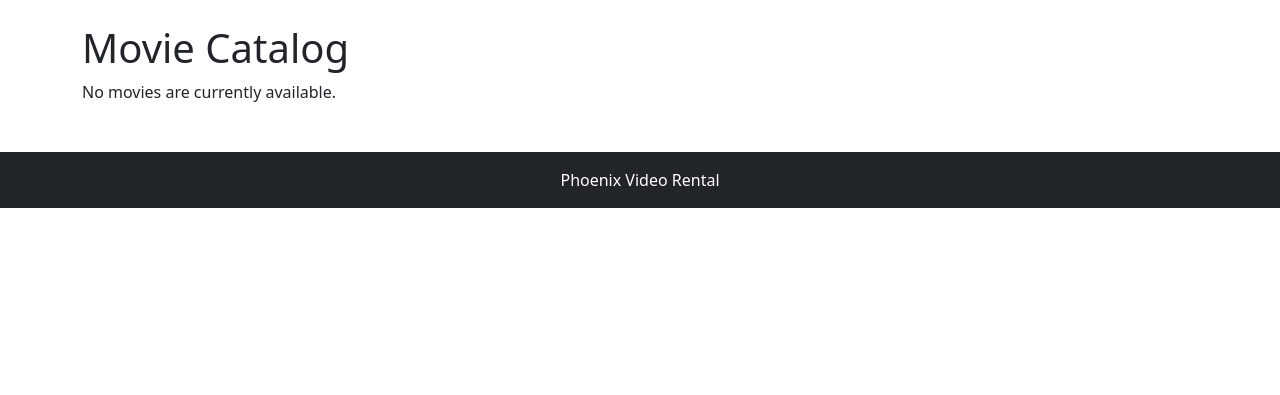
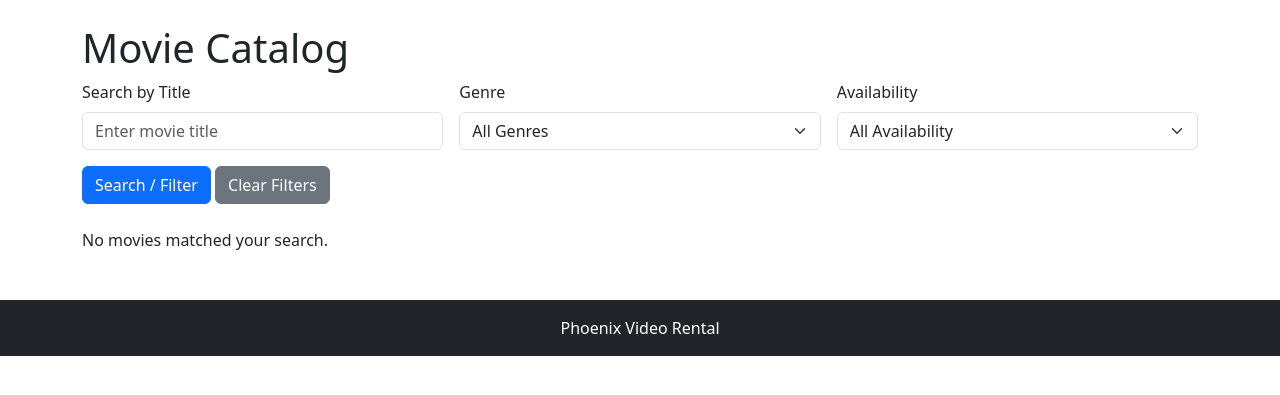
Before and after one commit to gilesf93/Phoenix-Video-Rental-G7, a Django app: page /movies/ in a window 1280 px wide. Shown: the part 56-451 px from the top of the page. Run offline with Django 5.2, Linux system fonts and the light colour scheme; data that the repository does not hold is empty.

Commit message:
feat: add movie search and filtering

```diff
--- a/catalog/templates/catalog/movie_list.html
+++ b/catalog/templates/catalog/movie_list.html
@@ -3,19 +3,85 @@
 {% block content %}
 <h1>Movie Catalog</h1>
 
+<form method="get" class="mb-4">
+    <div class="row g-3">
+
+        <div class="col-md-4">
+            <label for="title" class="form-label">Search by Title</label>
+            <input
+                type="text"
+                name="title"
+                id="title"
+                class="form-control"
+                value="{{ title_query }}"
+                placeholder="Enter movie title">
+        </div>
+
+        <div class="col-md-4">
+            <label for="genre" class="form-label">Genre</label>
+            <select name="genre" id="genre" class="form-select">
+                <option value="">All Genres</option>
+
+                {% for genre in genres %}
+                    <option value="{{ genre.id }}"
+                        {% if genre_query == genre.id|stringformat:"s" %}selected{% endif %}>
+                        {{ genre.name }}
+                    </option>
+                {% endfor %}
+            </select>
+        </div>
+
+        <div class="col-md-4">
+            <label for="availability" class="form-label">Availability</label>
+            <select name="availability" id="availability" class="form-select">
+                <option value="">All Availability</option>
+
+                {% for value, label in availability_choices %}
+                    <option value="{{ value }}"
+                        {% if availability_query == value %}selected{% endif %}>
+                        {{ label }}
+                    </option>
+                {% endfor %}
+            </select>
+        </div>
+
+    </div>
+
+    <div class="mt-3">
+        <button type="submit" class="btn btn-primary">Search / Filter</button>
+        <a href="{% url 'catalog:movie_list' %}" class="btn btn-secondary">
+            Clear Filters
+        </a>
+    </div>
+</form>
+
 {% for movie in movies %}
-    <div>
-        <h3>
-            <a href="{% url 'catalog:movie_detail' movie.pk %}">
-                {{ movie.title }}
-            </a>
-        </h3>
+    <div class="card mb-3">
+        <div class="card-body">
 
-        <p>Release Year: {{ movie.release_year }}</p>
-        <p>Rating: {{ movie.mpaa_rating }}</p>
+            <h3 class="card-title">
+                <a href="{% url 'catalog:movie_detail' movie.pk %}">
+                    {{ movie.title }}
+                </a>
+            </h3>
+
+            <p><strong>Release Year:</strong> {{ movie.release_year }}</p>
+            <p><strong>Rating:</strong> {{ movie.mpaa_rating }}</p>
+
+            <p>
+                <strong>Genres:</strong>
+                {% for genre in movie.genres.all %}
+                    {{ genre.name }}{% if not forloop.last %}, {% endif %}
+                {% empty %}
+                    No genre listed
+                {% endfor %}
+            </p>
+
+        </div>
     </div>
+
 {% empty %}
-    <p>No movies are currently available.</p>
+    <p>No movies matched your search.</p>
 {% endfor %}
 
 {% endblock %}
--- a/catalog/views.py
+++ b/catalog/views.py
@@ -1,19 +1,42 @@
 from django.shortcuts import get_object_or_404, render
 
-from .models import Movie
+from .models import Genre, Movie, MovieCopy
 
 
 def movie_list(request):
     movies = Movie.objects.all()
-    return render(
-        request,
-        "catalog/movie_list.html",
-        {"movies": movies},
-    )
+    genres = Genre.objects.all()
+
+    title_query = request.GET.get("title", "")
+    genre_query = request.GET.get("genre", "")
+    availability_query = request.GET.get("availability", "")
+
+    if title_query:
+        movies = movies.filter(title__icontains=title_query)
+
+    if genre_query:
+        movies = movies.filter(genres__id=genre_query)
+
+    if availability_query:
+        movies = movies.filter(copies__status=availability_query)
+
+    movies = movies.distinct()
+
+    context = {
+        "movies": movies,
+        "genres": genres,
+        "title_query": title_query,
+        "genre_query": genre_query,
+        "availability_query": availability_query,
+        "availability_choices": MovieCopy.AvailabilityStatus.choices,
+    }
+
+    return render(request, "catalog/movie_list.html", context)
 
 
 def movie_detail(request, pk):
     movie = get_object_or_404(Movie, pk=pk)
+
     return render(
         request,
         "catalog/movie_detail.html",
```
